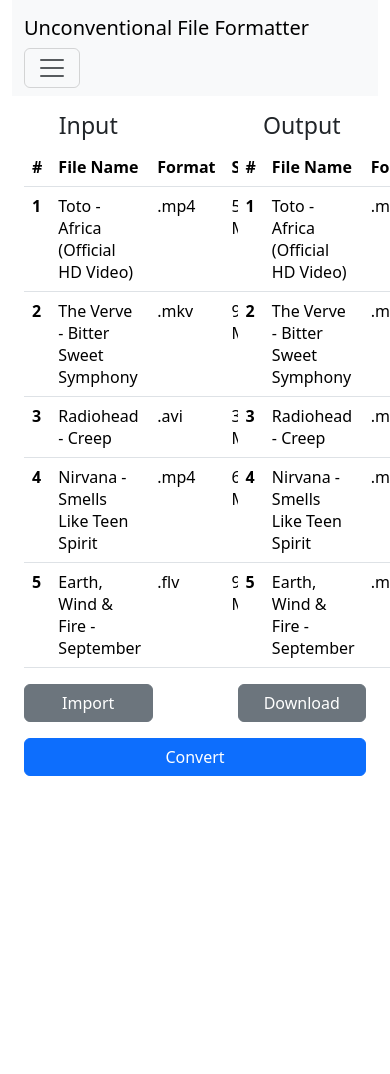
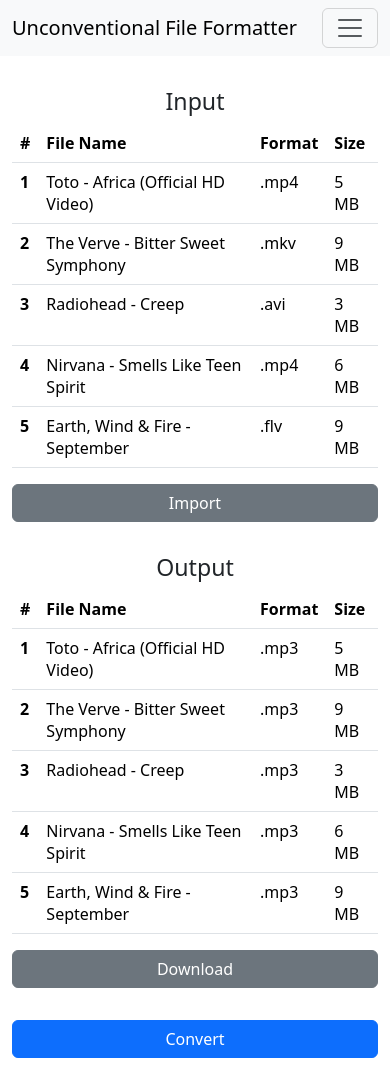
Before and after one commit to FabioHdez/Unconventional-Format-Converter, a Flask app: page / in a window 390 px wide; the page is wider, and only the part inside the window is pictured. Before the commit the page ends 776 px from the top of that part, so only its background shows below. Run offline with Flask 3, Linux system fonts and the light colour scheme.

Commit message:
responsive

```diff
--- a/templates/homepage.html
+++ b/templates/homepage.html
@@ -2,13 +2,8 @@
   <head>
     <meta charset="UTF-8" />
     <meta name="viewport" content="width=device-width, initial-scale=1.0" />
-    <title>Document</title>
-    <link
-      href="https://cdn.jsdelivr.net/npm/bootstrap@5.3.2/dist/css/bootstrap.min.css"
-      rel="stylesheet"
-      integrity="sha384-T3c6CoIi6uLrA9TneNEoa7RxnatzjcDSCmG1MXxSR1GAsXEV/Dwwykc2MPK8M2HN"
-      crossorigin="anonymous"
-    />
+    <title>Unconventional File Formatter</title>
+    <link href="https://cdn.jsdelivr.net/npm/bootstrap@5.3.2/dist/css/bootstrap.min.css" rel="stylesheet" integrity="sha384-T3c6CoIi6uLrA9TneNEoa7RxnatzjcDSCmG1MXxSR1GAsXEV/Dwwykc2MPK8M2HN" crossorigin="anonymous">
     <link
       rel="stylesheet"
       href="https://cdnjs.cloudflare.com/ajax/libs/font-awesome/6.5.1/css/all.min.css"
@@ -17,10 +12,10 @@
       referrerpolicy="no-referrer"
     />
   </head>
-  <body class="container text-center">
+  <body class="text-center">
     <!-- Navbar -->
     <nav class="navbar navbar-expand-lg navbar-light bg-light">
-      <div class="container-fluid">
+      <div class="container">
         <a class="navbar-brand" href="#">Unconventional File Formatter</a>
         <button class="navbar-toggler" type="button" data-bs-toggle="collapse" data-bs-target="#navbarNav" aria-controls="navbarNav" aria-expanded="false" aria-label="Toggle navigation">
           <span class="navbar-toggler-icon"></span>
@@ -28,35 +23,22 @@
         <div class="collapse navbar-collapse justify-content-end" id="navbarNav">
           <ul class="navbar-nav">
             <li class="nav-item">
-              <a class="nav-link" href="#"><i class="fa-solid fa-user fa-xl"></i></a>
+              <a class="nav-link" href="#"><i class="fa-solid fa-user fa-xl my-3"></i></a>
             </li>
             <li class="nav-item">
-              <a class="nav-link" href="#"><i class="fa-solid fa-gear fa-xl"></i></a>
+              <a class="nav-link" href="#"><i class="fa-solid fa-gear fa-xl my-3"></i></a>
             </li>
           </ul>
         </div>
       </div>
     </nav>
 
-    </nav>
-
     <!-- Conversion table -->
 
     <div class="container text-center mt-3">
-
       <div class="row">
-        <div class="col-5">
+        <div class="col-md-5 my-3">
           <h3>Input</h3>
-        </div>
-        <div class="col-2"></div>
-
-        <div class="col-5">
-          <h3>Output</h3>
-        </div>
-      </div>
-
-      <div class="row">
-        <div class="col-5">
           <table class="table">
             <thead>
               <tr>
@@ -99,12 +81,16 @@
               </tr>
             </tbody>
           </table>
+          <div class="d-grid mx-auto">
+            <button type="button" class="btn btn-secondary">Import</button>
+          </div>
         </div>
 
         <div class="col-2">
         </div>
 
-          <div class="col-5">
+          <div class="col-md-5 my-3">
+            <h3>Output</h3>
             <table class="table">
               <thead>
                 <tr>
@@ -147,29 +133,18 @@
                 </tr>
               </tbody>
             </table>
+            <div class="d-grid mx-auto">
+              <button type="button" class="btn btn-secondary">Download</button>
+            </div>
           </div>
         </div>
-        <div class="row">
-          <div class="d-grid col-5 mx-auto">
-            <button type="button" class="btn btn-secondary">Import</button>
-          </div>
-          <div class="col-2"></div>
-          <div class="d-grid col-5 mx-auto">
-            <button type="button" class="btn btn-secondary">Download</button>
-          </div>
-        </div>
-        <div class="row mt-3">
+        <div class="row my-3">
           <div class="d-grid col-12 mx-auto">
             <button type="button" class="btn btn-primary">Convert</button>
           </div>
         </div>
     </div>
 
-
-    <script
-      src="https://cdn.jsdelivr.net/npm/bootstrap@5.3.2/dist/js/bootstrap.bundle.min.js"
-      integrity="sha384-C6RzsynM9kWDrMNeT87bh95OGNyZPhcTNXj1NW7RuBCsyN/o0jlpcV8Qyq46cDfL"
-      crossorigin="anonymous"
-    ></script>
+    <script src="https://cdn.jsdelivr.net/npm/bootstrap@5.3.2/dist/js/bootstrap.bundle.min.js" integrity="sha384-C6RzsynM9kWDrMNeT87bh95OGNyZPhcTNXj1NW7RuBCsyN/o0jlpcV8Qyq46cDfL" crossorigin="anonymous"></script>
   </body>
 </html>
```
